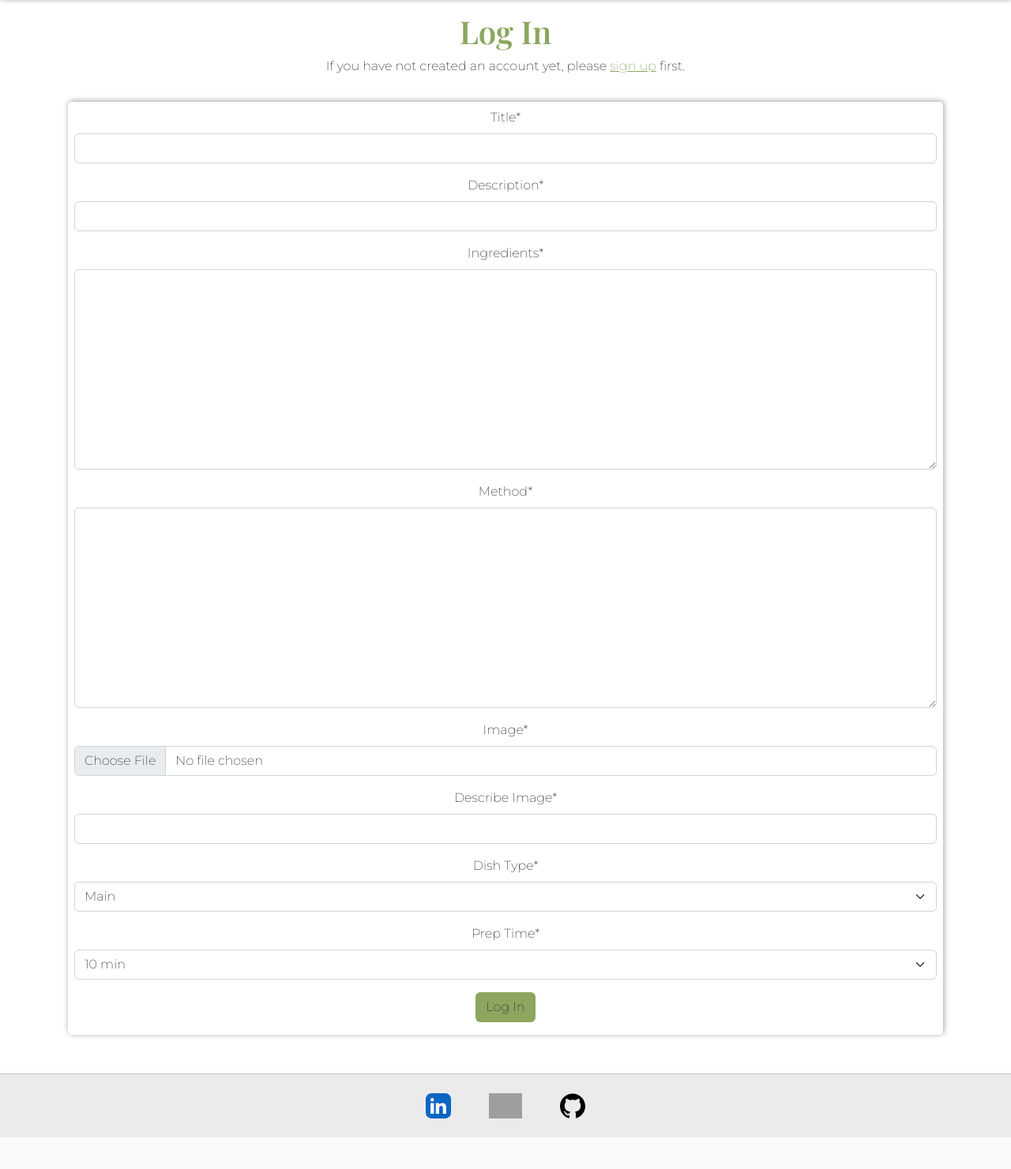
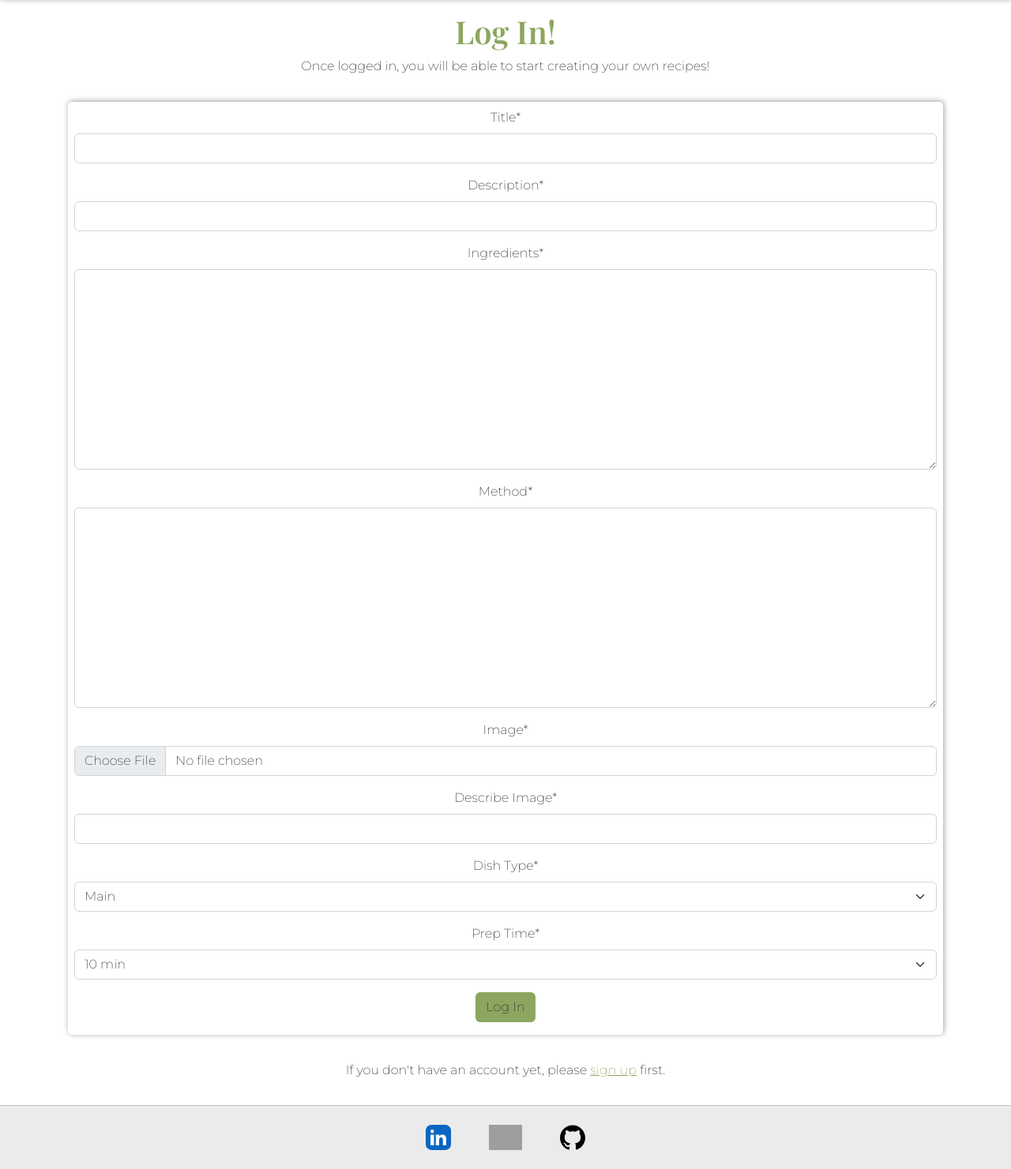
Before and after one commit to Ila-bura/C-est-la-V, a Django app: template templates/account/login.html in a window 1280 px wide. Shown: the part 149-1630 px from the top of the page at 79% size. Before the commit the page ends 1590 px from the top, so only its background shows below. Run offline with Django 3.2, Linux system fonts and the light colour scheme; the template is opened without the code that fills it: values that come from a table or form of the project are taken from there, others are empty; parts of the project's set-up code (start-up, migrations or seed data) failed here and were passed over; some libraries are stand-ins or nearby versions; grey boxes are pictures that could not be loaded.

```diff
--- a/recipes/templates/recipes/recipes.html
+++ b/recipes/templates/recipes/recipes.html
@@ -1,4 +1,4 @@
-{% extends "base.html" %}{% block title %}Recipes{% endblock %}{%block content%}
+{% extends "base.html"%}{% block title%} Recipes {% endblock %}{%block content%}
 
 <h1 class="text-center p-2 d-block">Newest Recipes</h1>
 <div class="container d-flex flex-row flex-wrap justify-content-center">
--- a/templates/account/login.html
+++ b/templates/account/login.html
@@ -1,12 +1,9 @@
 {% extends "base.html" %} {% load i18n %} {% block title %} {%trans "Sign In"%}
 {% endblock %} {% block content %}
 <div class="container text-center p-3">
-  <h1>{% trans "Log In" %}</h1>
+  <h1>{% trans "Log In!" %}</h1>
 
-  <p>
-    {% blocktrans %}If you have not created an account yet, please
-    <a href="{{ signup_url }}">sign up</a> first.{% endblocktrans %}
-  </p>
+  <p>Once logged in, you will be able to start creating your own recipes!</p>
 
   <form class="form p-2" method="POST" action="{% url 'account_login' %}">
     {% csrf_token %} {{ form|crispy }} {% if redirect_field_value %}
@@ -20,5 +17,9 @@
       {% trans "Log In" %}
     </button>
   </form>
+  <p>
+    {% blocktrans %}If you don't have an account yet, please
+    <a href="{{ signup_url }}">sign up</a> first.{% endblocktrans %}
+  </p>
 </div>
 {% endblock %}
--- a/templates/account/signup.html
+++ b/templates/account/signup.html
@@ -1,7 +1,7 @@
 {% extends "base.html" %} {% load i18n %} {% block title %}{%trans "Sign Up"%}
 {%endblock %} {% block content %}
 <div class="container text-center p-3">
-  <h1>{% trans "Sign Up" %}</h1>
+  <h1>{% trans "Sign Up!" %}</h1>
 
   <p>
     {% blocktrans %}Already have an account? Then please
--- a/templates/base.html
+++ b/templates/base.html
@@ -44,7 +44,7 @@
     ></script>
     {% endblock %}
 
-    <title>C'est la V -{% block title %}{% endblock %}</title>
+    <title>C'est la V - {% block title %}{% endblock %}</title>
   </head>
   <body>
     {% include 'includes/header.html' %}
```
